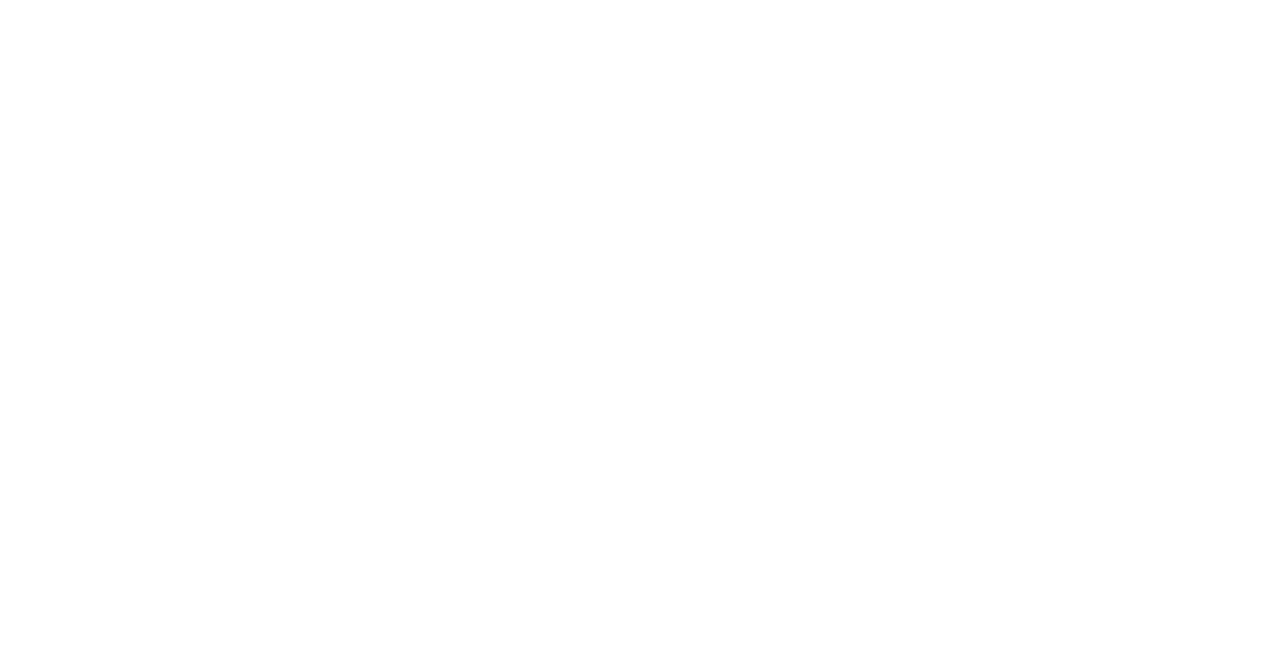
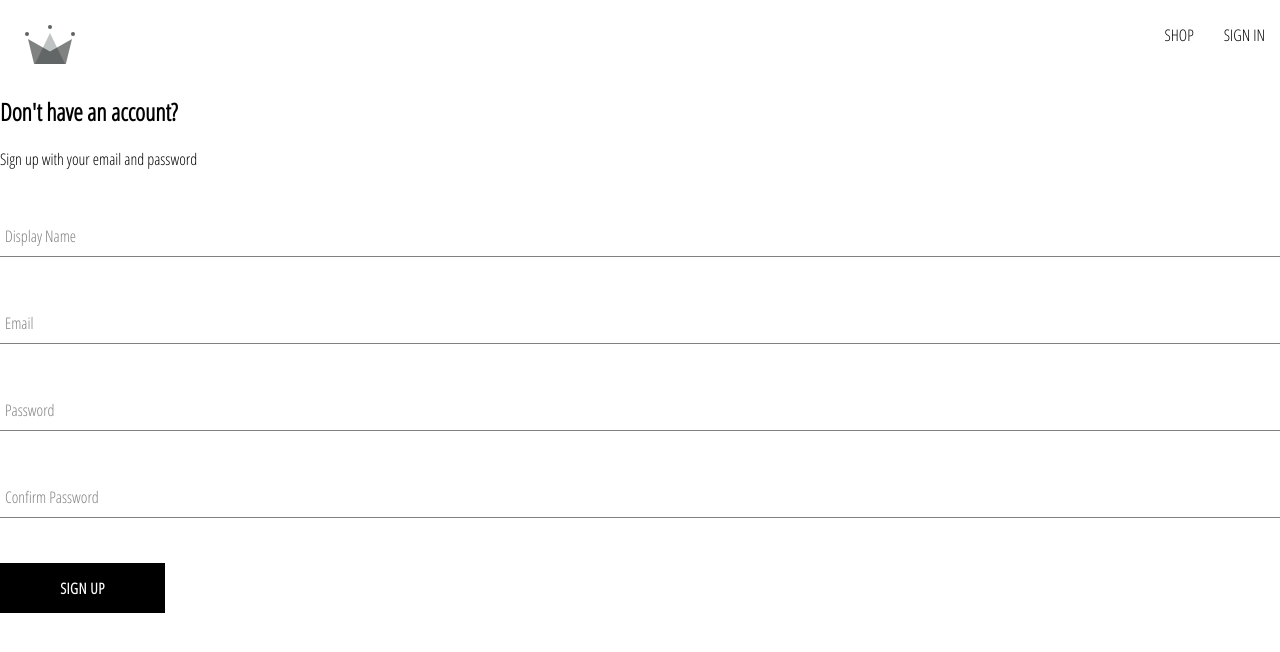
Before and after one commit to fajartd02/clothing, a React (Create React App) app: page /auth in a window 1280 px wide. Before the commit this address had no page. Shown: the top 652 px of the page. Built offline with nearby package versions, Linux system fonts and the light colour scheme.

Commit message:
renamed sign in to auth for more readabble code

```diff
--- a/src/App.js
+++ b/src/App.js
@@ -1,8 +1,8 @@
 import { Route, Routes } from "react-router-dom";
+import Authentication from "./components/authentication/authentication.component";
 
 import Home from "./routes/home/home.component";
 import Navigation from "./routes/navigation/navigation.component";
-import SignIn from "./routes/sign-in/sign-in.component";
 
 const Shop = () => {
   return <h1>This is Shop !</h1>;
@@ -14,7 +14,7 @@
       <Route path="/" element={<Navigation />}>
         <Route index element={<Home />} />
         <Route path="shop" element={<Shop />} />
-        <Route path="sign-in" element={<SignIn />} />
+        <Route path="auth" element={<Authentication />} />
       </Route>
     </Routes>
   );
--- a/src/components/sign-up-form/sign-up-form.component.jsx
+++ b/src/components/authentication/authentication.component.jsx
@@ -4,6 +4,7 @@
   createAuthUserWithEmailAndPassword,
   createUserDocumentFromAuth,
 } from "../../utils/firebase/firebase.utils";
+import Button from "../button/button.component";
 import FormInput from "../form-input/form-input.component";
 
 const defaultFormFields = {
@@ -13,7 +14,7 @@
   confirmPassword: "",
 };
 
-const SignUp = () => {
+const Authentication = () => {
   const [formFields, setFormFields] = useState(defaultFormFields);
   const { displayName, email, password, confirmPassword } = formFields;
 
@@ -55,7 +56,9 @@
 
   return (
     <>
-      <h1>Sign up with your email and password</h1>
+      <div className="sign-up-container">
+        <h2>Don't have an account?</h2>
+        <span>Sign up with your email and password</span>
         <form onSubmit={handleSubmit}>
           <FormInput
             label="Display Name"
@@ -92,11 +95,11 @@
             name="confirmPassword"
             value={confirmPassword}
           />
-
-        <button type="submit">Sign up</button>
+          <Button type="submit">Sign Up</Button>
         </form>
+      </div>
     </>
   );
 };
 
-export default SignUp;
+export default Authentication;
--- /dev/null
+++ b/src/components/button/button.component.jsx
@@ -0,0 +1,19 @@
+import "./button.styles.scss";
+
+const BUTTON_TYPE_CLASSES = {
+  google: "google-sign-in",
+  inverted: "inverted",
+};
+
+const Button = ({ children, buttonType, ...otherProps }) => {
+  return (
+    <button
+      className={`button-container ${BUTTON_TYPE_CLASSES[buttonType]}`}
+      {...otherProps}
+    >
+      {children}
+    </button>
+  );
+};
+
+export default Button;
--- /dev/null
+++ b/src/components/button/button.styles.scss
@@ -0,0 +1,46 @@
+.button-container {
+    min-width: 165px;
+    width: auto;
+    height: 50px;
+    letter-spacing: 0.5px;
+    line-height: 50px;
+    padding: 0 35px 0 35px;
+    font-size: 15px;
+    background-color: black;
+    color: white;
+    text-transform: uppercase;
+    font-family: 'Open Sans Condensed';
+    font-weight: bolder;
+    border: none;
+    cursor: pointer;
+    display: flex;
+    justify-content: center;
+
+    &:hover {
+      background-color: white;
+      color: black;
+      border: 1px solid black;
+    }
+
+    &.google-sign-in {
+      background-color: #4285f4;
+      color: white;
+
+      &:hover {
+        background-color: #357ae8;
+        border: none;
+      }
+    }
+
+    &.inverted {
+      background-color: white;
+      color: black;
+      border: 1px solid black;
+
+      &:hover {
+        background-color: black;
+        color: white;
+        border: none;
+      }
+    }
+  }
--- a/src/routes/navigation/navigation.component.jsx
+++ b/src/routes/navigation/navigation.component.jsx
@@ -16,7 +16,7 @@
           <Link className="nav-link" to="/shop">
             SHOP
           </Link>
-          <Link className="nav-link" to="/sign-in">
+          <Link className="nav-link" to="/auth">
             SIGN IN
           </Link>
         </div>
```
Lines whose indentation alone changed are shown as unchanged.
